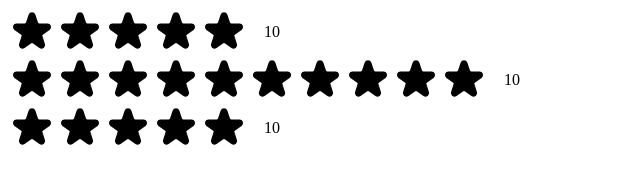
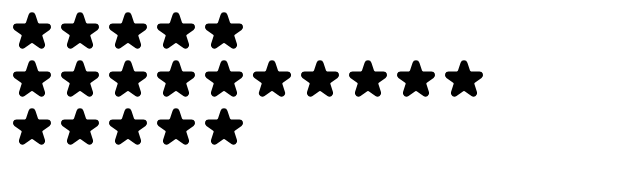
Before and after one commit to stautuan/reusable-star-rating, a React (Vite) app: page / in a window 1280 px wide. Shown: the top 186 px of the page, without its empty margins (0-640 px from the left). Built offline with nearby package versions, Linux system fonts and the light colour scheme.

Commit message:
Created a state to render the rating

```diff
--- a/src/App.jsx
+++ b/src/App.jsx
@@ -1,3 +1,5 @@
+import { useState } from 'react';
+
 // Define inline CSS styles outside the component
 const containerStyle = {
   display: 'flex',
@@ -15,6 +17,8 @@ const textStyle = {
 };
 
 function App({ maxRating = 5 }) {
+  const [rating, setRating] = useState(0);
+
   return (
     <div style={containerStyle}>
       <div style={starContainerStyle}>
@@ -22,7 +26,7 @@ function App({ maxRating = 5 }) {
           <Star key={i} />
         ))}
       </div>
-      <p style={textStyle}>10</p>
+      <p style={textStyle}>{rating || ''}</p>
     </div>
   );
 }
@@ -52,11 +56,6 @@ function Star() {
 export default App;
 
 /*
-FULL STAR
-
-
-
-
 EMPTY STAR
 
 <svg
```
